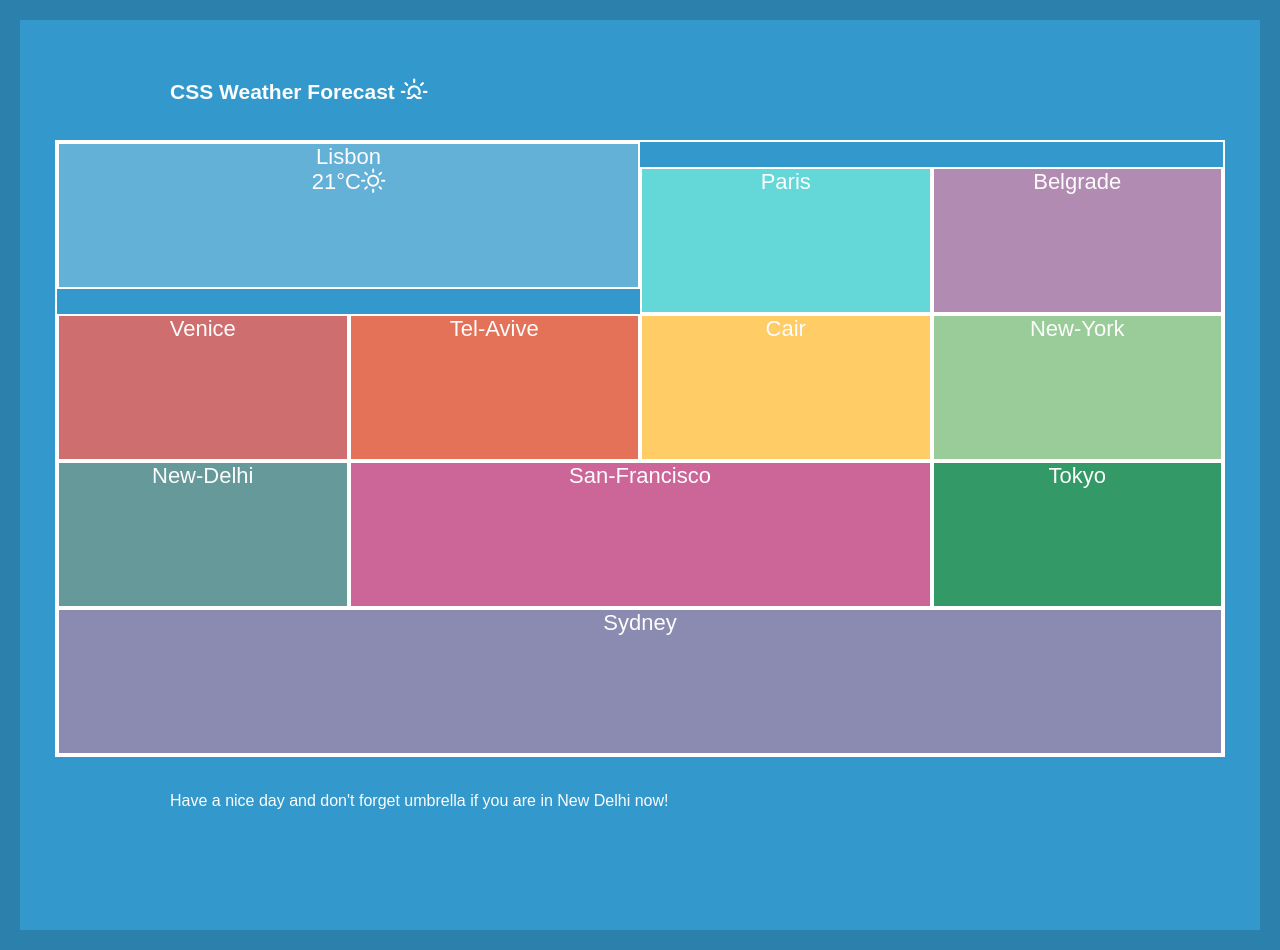
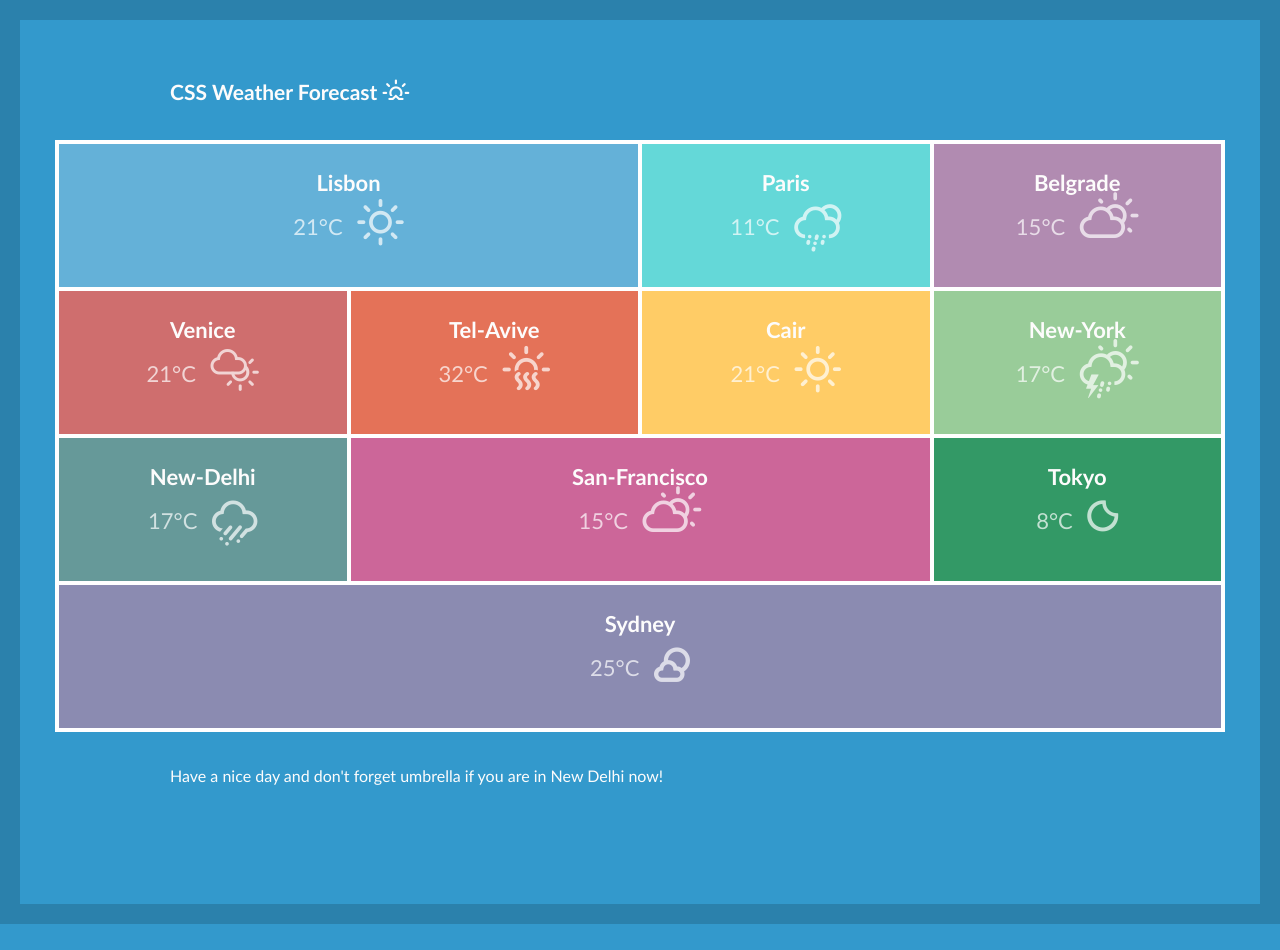
Before and after one commit to catharkriss/hw.css-box-model, a plain HTML site: page index.html in a window 1280 px wide. After the commit the page ends 924 px from the top, so only its background shows below. Drawn offline with Linux system fonts and the light colour scheme; a web font is replaced by a local one.

Commit message:
add changes to html and css

```diff
--- a/index.html
+++ b/index.html
@@ -18,17 +18,61 @@
     </header>
     <main class="cities-section">
         <ul class="cities">
-            <li class="lisabon">Lisbon <br> <span>21°C</span><i class="wi wi-day-sunny"></i></li>
-            <li class="paris city">Paris</li>
-            <li class="belgrade city">Belgrade</li>
-            <li class="venice city">Venice</li>
-            <li class="avive city">Tel-Avive</li>
-            <li class="cair city">Cair</li>
-            <li class="york city">New-York</li>
-            <li class="dehli city">New-Delhi</li>
-            <li class="francisco">San-Francisco</li>
-            <li class="tokyo city">Tokyo</li>
-            <li class="sydney">Sydney</li>
+            <li class="lisabon weather-card">
+                <h2 class="weather-card__title">Lisbon</h2>
+                <span class="weather-card__deg">21°C</span>
+                <i class="wi wi-day-sunny weather-card__icon"></i>
+            </li>
+            <li class="paris city weather-card">
+                <h2 class="weather-card__title">Paris</h2>
+                <span class="weather-card__deg">11°C</span>
+                <i class="wi wi-night-sleet weather-card__icon"></i>
+            </li>
+            <li class="belgrade city weather-card">
+                <h2 class="weather-card__title">Belgrade</h2>
+                <span class="weather-card__deg">15°C</span>
+                <i class="wi wi-day-cloudy weather-card__icon"></i>
+            </li>
+            <li class="venice city weather-card">
+                <h2 class="weather-card__title">Venice</h2>
+                <span class="weather-card__deg">21°C</span>
+                <i class="wi wi-day-cloudy-high weather-card__icon"></i>
+            </li>
+            <li class="avive city weather-card">
+                <h2 class="weather-card__title">Tel-Avive</h2>
+                <span class="weather-card__deg">32°C</span>
+                <i class="wi wi-hot weather-card__icon"></i>
+            </li>
+            <li class="cair city weather-card">
+                <h2 class="weather-card__title">Cair</h2>
+                <span class="weather-card__deg">21°C</span>
+                <i class="wi wi-day-sunny weather-card__icon"></i>
+            </li>
+            <li class="york city weather-card">
+                <h2 class="weather-card__title">New-York</h2>
+                <span class="weather-card__deg">17°C</span>
+                <i class="wi wi-day-sleet-storm weather-card__icon"></i>
+            </li>
+            <li class="dehli city weather-card">
+                <h2 class="weather-card__title">New-Delhi</h2>
+                <span class="weather-card__deg">17°C</span>
+                <i class="wi wi-rain-wind weather-card__icon"></i>
+            </li>
+            <li class="francisco weather-card">
+                <h2 class="weather-card__title">San-Francisco</h2>
+                <span class="weather-card__deg">15°C</span>
+                <i class="wi wi-day-cloudy weather-card__icon"></i>
+            </li>
+            <li class="tokyo city weather-card">
+                <h2 class="weather-card__title">Tokyo</h2>
+                <span class="weather-card__deg">8°C</span>
+                <i class="wi wi-night-clear weather-card__icon"></i>
+            </li>
+            <li class="sydney weather-card">
+                <h2 class="weather-card__title">Sydney</h2>
+                <span class="weather-card__deg">25°C</span>
+                <i class="wi wi-night-partly-cloudy weather-card__icon"></i>
+            </li>
         </ul>
         <div class="text">
             <p>Have a nice day and don't forget umbrella if you are in New Delhi now!</p>
--- a/style.css
+++ b/style.css
@@ -2,7 +2,7 @@
     margin: 0;
     padding: 0;
     box-sizing: border-box;
-    font-family: "Lunasima", sans-serif;
+    font-family: 'Trebuchet MS', 'Lucida Sans Unicode', 'Lucida Grande', 'Lucida Sans', Arial, sans-serif;
     color: rgb(253, 252, 252);
 }
 
@@ -20,13 +20,33 @@ body {
     margin-left: 150px;
 }
 
-/* .heading::after {
-    content: "";
-} */
-
 .cities-section {
     margin-top: 35px;
 }
+
+.weather-card {
+    padding: 26px;
+    text-align: center;
+}
+
+.weather-card__title {
+    margin-bottom: 4px;
+    font-size: 22px;
+}
+
+.weather-card__icon {
+    font-size: 42px;
+    color: rgb(255, 255, 255, 0.7);
+    position: relative;
+    bottom: -3px;
+}
+
+.weather-card__deg {
+    color: rgb(255, 255, 255, 0.7);
+    margin-right: 9px;
+    font-size: 22px;
+}
+
 
 .cities {
     list-style: none;
@@ -40,9 +60,8 @@ body {
 
 .cities li {
     display: inline-block;
-    /* width: 50%; */
-    /* margin: 5px 0; */
     font-size: 22px;
+    font-weight: 300;
     line-height: 25.78px;
     height: 147px;
     border: 2px solid white;
```
